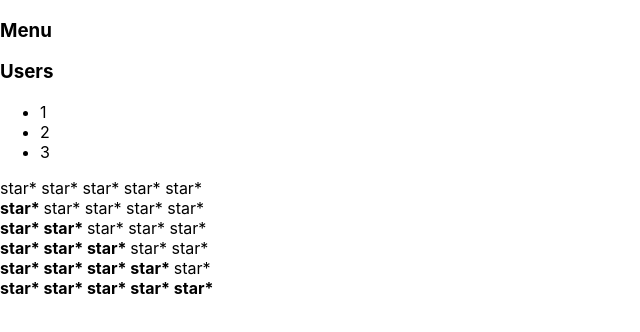
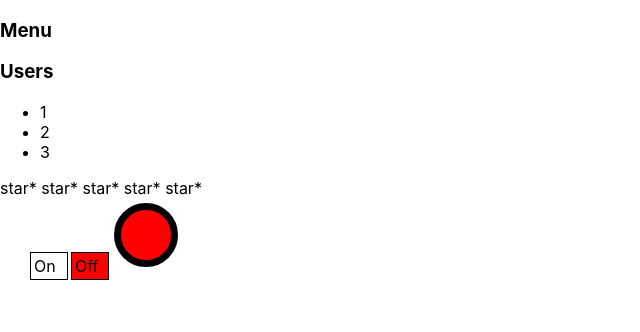
Before and after one commit to Kiri1111/kabzda, a React (Create React App) app: page / in a window 1280 px wide. Shown: the top 332 px of the page, without its empty margins (0-640 px from the left). Built offline with nearby package versions, Linux system fonts and the light colour scheme.

Commit message:
06 lesson useState

```diff
--- a/src/App.tsx
+++ b/src/App.tsx
@@ -2,6 +2,7 @@ import React from 'react';
 import './App.css';
 import Accordion from "./components/Accordion/Accordion";
 import {Rating} from "./components/Rating/Rating";
+import {OnOff} from "./OnOff/OnOff";
 
 function App() {
     console.log("App rendered")
@@ -12,11 +13,13 @@ function App() {
             <Accordion titleValue={'Users'} collapsed={false}/>
 
             <Rating value={0}/>
-            <Rating value={1}/>
-            <Rating value={2}/>
-            <Rating value={3}/>
-            <Rating value={4}/>
-            <Rating value={5}/>
+            {/*<Rating value={1}/>*/}
+            {/*<Rating value={2}/>*/}
+            {/*<Rating value={3}/>*/}
+            {/*<Rating value={4}/>*/}
+            {/*<Rating value={5}/>*/}
+            <OnOff/>
+
         </div>
     );
 }
--- /dev/null
+++ b/src/OnOff/OnOff.tsx
@@ -0,0 +1,57 @@
+import {useState} from "react";
+
+type PropsType = {
+    // on: boolean
+}
+
+
+export function OnOff(props: PropsType) {
+
+    //let on = false
+    let [on, setOn] = useState<boolean>(false);
+
+    const onStyle = {
+        width: '30px',
+        height: '20px',
+        border: '1px solid black',
+        display: 'inline-block',
+        marginLeft: '30px',
+        padding: '3px',
+        backgroundColor: on ? 'green' : 'white'
+
+    }
+    const offStyle = {
+        width: '30px',
+        height: '20px',
+        border: '1px solid black',
+        display: 'inline-block',
+        padding: '3px',
+        marginLeft: '3px',
+        backgroundColor: on ? 'white' : 'red'
+
+    }
+    const indicatorStyle = {
+        width: '50px',
+        height: '50px',
+        borderRadius: '50px',
+        border: '7px solid black',
+        display: 'inline-block',
+        margin: '5px',
+        backgroundColor: on ? 'green' : 'red'
+    }
+    return <div>
+        <div style={onStyle} onClick={() => {
+            setOn(true)
+        }}>On
+        </div>
+        <div style={offStyle} onClick={() => {
+            setOn(false)
+        }}>Off
+        </div>
+        <div onClick={() => {
+
+        }} style={indicatorStyle}></div>
+    </div>
+
+
+}
```
